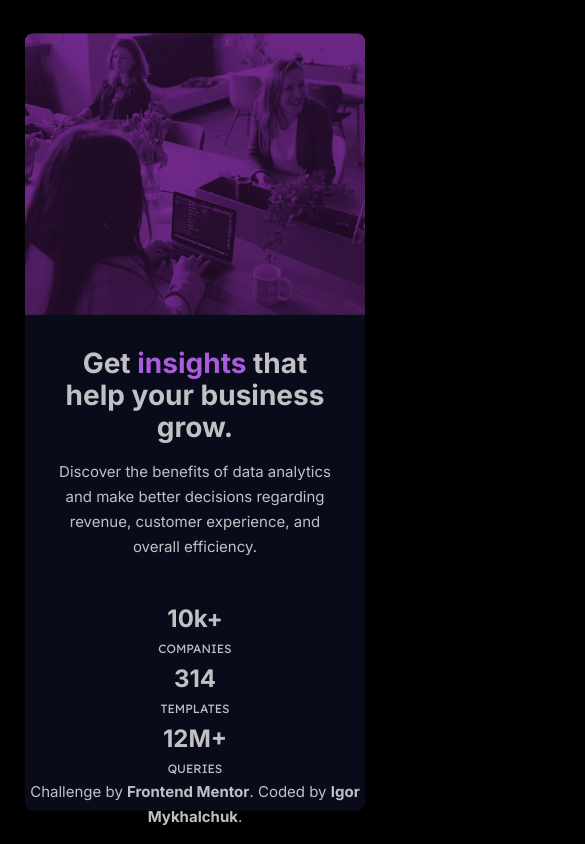
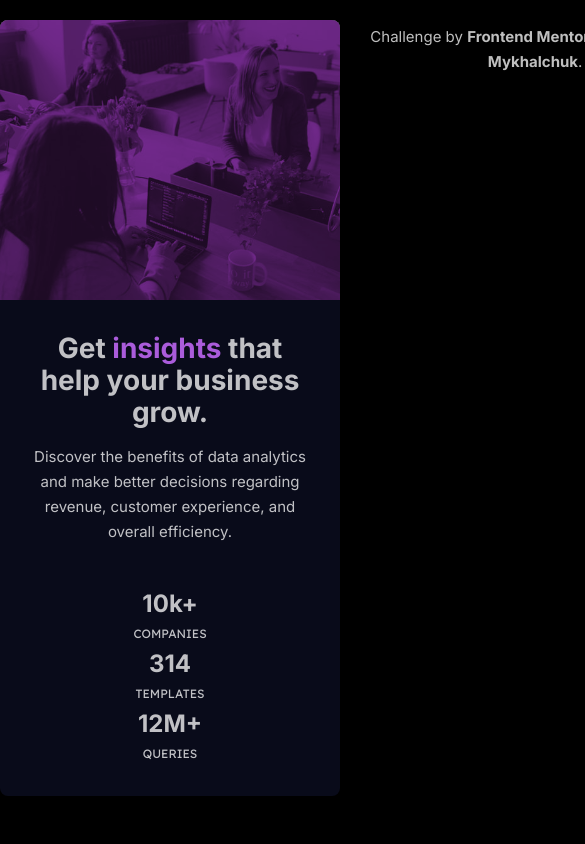
Before and after one commit to For1207/FEM11_stats-preview-card-component-main, a plain HTML site: page index.html in a window 390 px wide. Shown: the top 844 px of the page, 585 px wide, since content can reach past the window. Drawn offline with Linux system fonts and the light colour scheme.

Commit message:
attribution class position changed

```diff
--- a/style.css
+++ b/style.css
@@ -63,6 +63,7 @@ h3 {
   bottom: 1rem;
   width: 100%;
   text-align: center;
+  margin-top: 24px;
 }
 
 .attribution a {
@@ -127,12 +128,36 @@ h1 span {
  .wrapper {
   width: 87.2vw;
  }
+
 }
 
+
+
 @media only screen and (max-width: 620px) {
+  body {
+    display: flex;
+    height: 100dvh;
+    flex-wrap: wrap;
+    flex-direction: column;
+    justify-content: space-between;
+    align-items: center;
+  }
+
   .wrapper {
     flex-direction: column-reverse;
     text-align: center;
+    transform: translate(0, 0);
+    margin-top: 5vw;
+  }
+
+  .attribution {
+    margin-bottom: 5vw;
+    min-width: 327px;
+  }
+
+  .wrapper,
+  .attribution {
+  position: static;
   }
 
   .stat-cont,
@@ -144,4 +169,6 @@ h1 span {
     margin-top: 24px;
     flex-direction: column;
   }
+
+
 }
```
